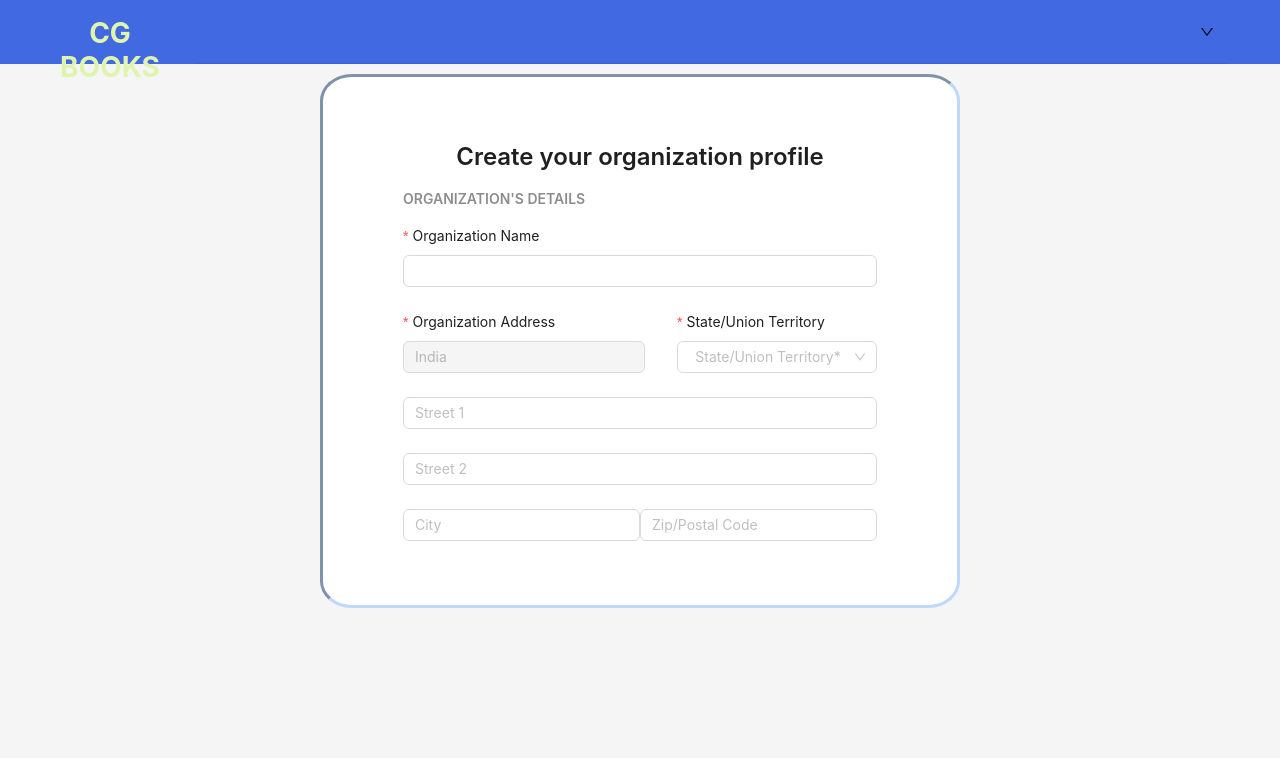
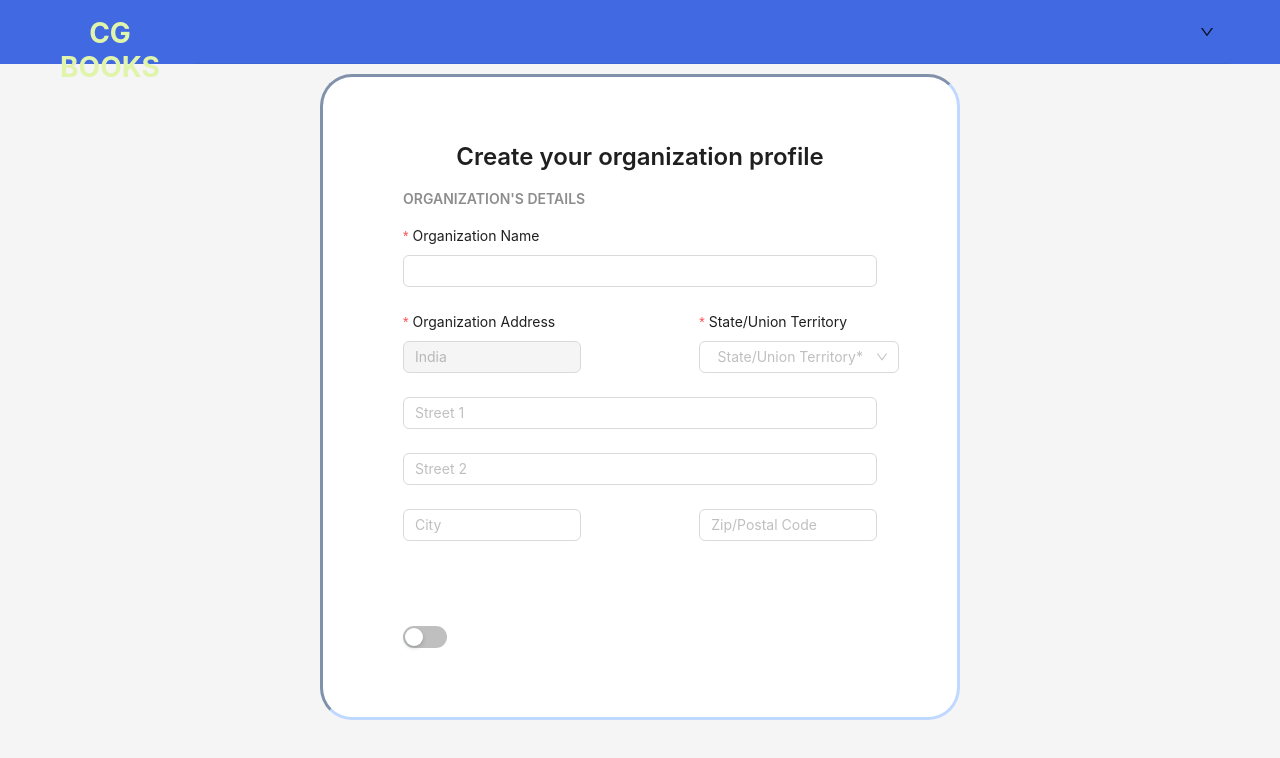
Before and after one commit to ramkumar-ark/CG_Books, a React (Create React App) app in the folder front_end/: page /app/createorg in a window 1280 px wide. Shown: the top 758 px of the page. Built offline with nearby package versions, Linux system fonts and the light colour scheme.

Commit message:
changes to form component

```diff
--- a/front_end/src/components/createOrganization/CreateOrganization.js
+++ b/front_end/src/components/createOrganization/CreateOrganization.js
@@ -1,4 +1,4 @@
-import {Form, Input, Typography} from "antd";
+import {Col, Row, Form, Input, Switch, Typography} from "antd";
 import StateSelector from "./StateSelector";
 
 const {Title, Text} = Typography;
@@ -11,6 +11,7 @@ export default function(){
             name="register"
             layout="vertical"
             labelAlign="left"
+            labelWrap={false}
             colon={false}
             onFinish={() => {}}
             style={{
@@ -35,7 +36,8 @@ export default function(){
             >
                 <Input/>
             </Form.Item>
-            <div style={{display:"flex", justifyContent:"space-between"}}>
+            <Row>
+            <Col span={9}>
                 <Form.Item
                     name="country"
                     label="Organization Address"
@@ -44,7 +46,9 @@ export default function(){
                 >
                     <Input disabled={true} value="India" />
                 </Form.Item>
+            </Col>
 
+            <Col span={9} offset={6}>
                 <Form.Item
                     name="state"
                     label="State/Union Territory"
@@ -52,7 +56,8 @@ export default function(){
                 >
                     <StateSelector/>
                 </Form.Item>
-            </div>
+            </Col>
+            </Row>
 
             <Form.Item name="street1">
                 <Input placeholder="Street 1"/>
@@ -62,14 +67,25 @@ export default function(){
                 <Input placeholder="Street 2"/>
             </Form.Item>
 
-            <div style={{display:"flex", justifyContent:"space-between"}}>
+            <Row>
+                <Col span={9}>
                 <Form.Item name="city">
                     <Input placeholder="City"/>
                 </Form.Item>
+                </Col>
+                <Col span={9} offset={6}>
                 <Form.Item name="pinCode">
                     <Input placeholder="Zip/Postal Code"/>
                 </Form.Item>
-            </div>
+                </Col>
+            </Row>
+
+            <Form.Item>
+
+            </Form.Item>
+            <Form.Item name="isGst" valuePropName="checked">
+                <Switch/>
+            </Form.Item>
 
         </Form>
     );
--- a/front_end/src/service/verifySecret.js
+++ b/front_end/src/service/verifySecret.js
@@ -6,7 +6,9 @@ const verifyAuth = (token) =>
     new Promise((resolve, reject) => {
         axios.post(apiBaseEndpoint, {token})
             .then(res => res.data.status ? resolve() : reject())
-            .catch(error => reject(error.response.data.error));
+            .catch(error => {
+                reject(error.response?.data?.error);
+            });
     });
 
 export default verifyAuth;
```
Also changed, not shown: 2 other files (tests, documents, lock files or other folders). Lines whose indentation alone changed are shown as unchanged.
